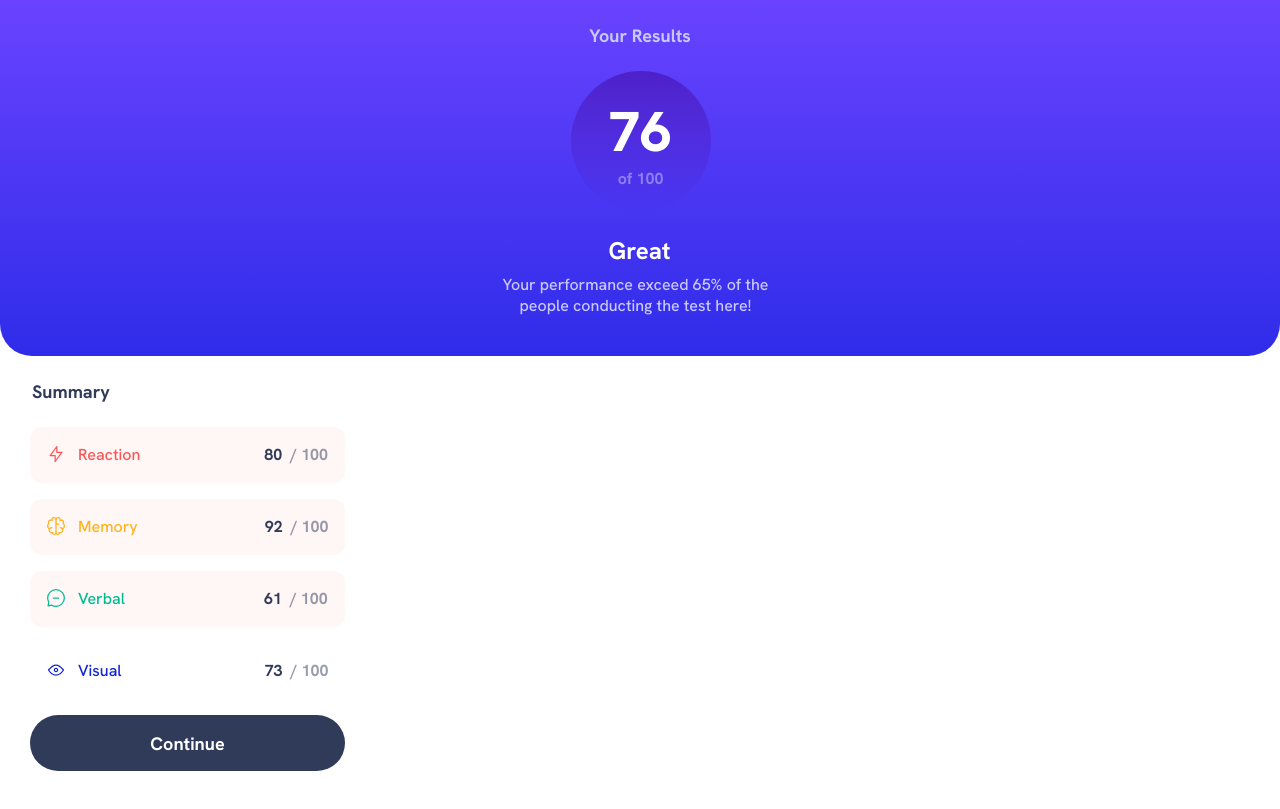
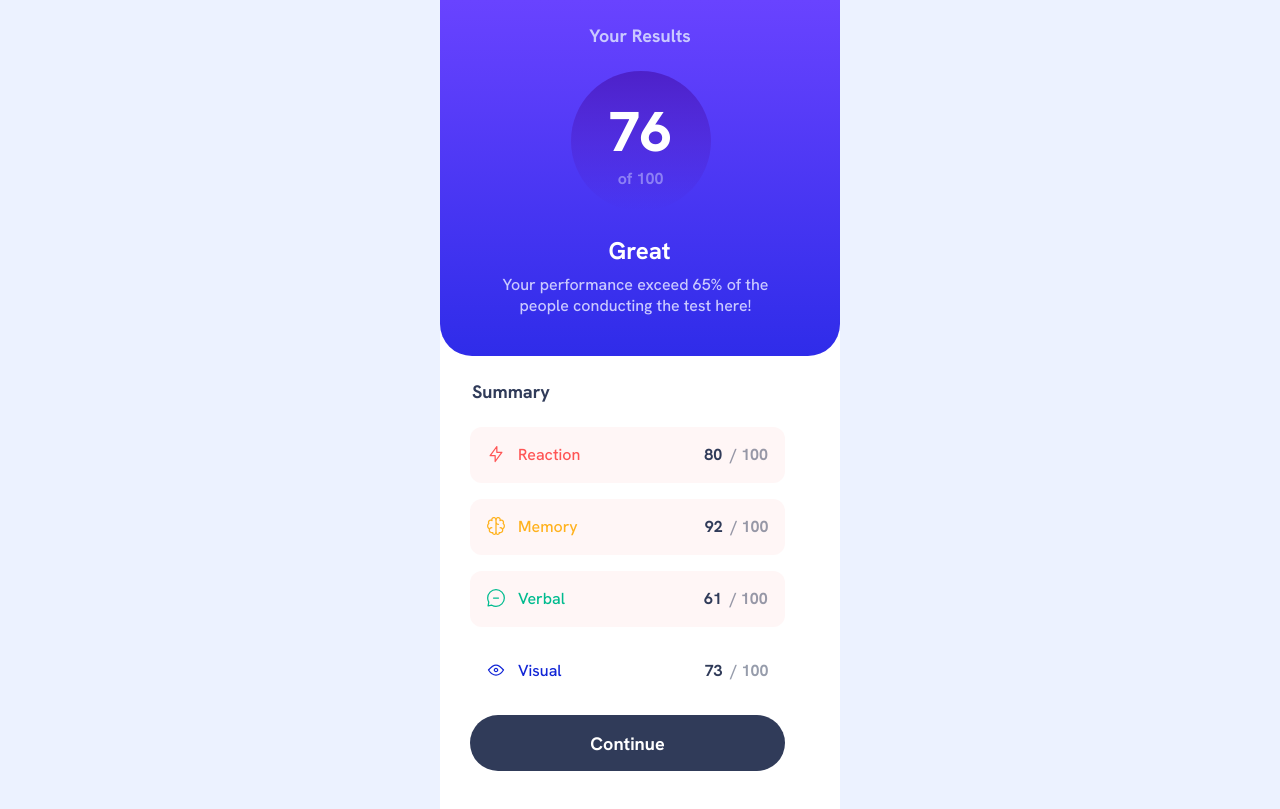
Before and after one commit to DatoAbuta/davaleba8, a plain HTML site: page index.html in a window 1280 px wide. Drawn offline with Linux system fonts and the light colour scheme.

Commit message:
davaleba8

```diff
--- a/styles.css
+++ b/styles.css
@@ -3,6 +3,11 @@
     margin: 0;
     padding: 0;
     box-sizing: border-box;
+}
+
+.main{
+    display: flex;
+    justify-content: center;
 }
 
 body{
```
